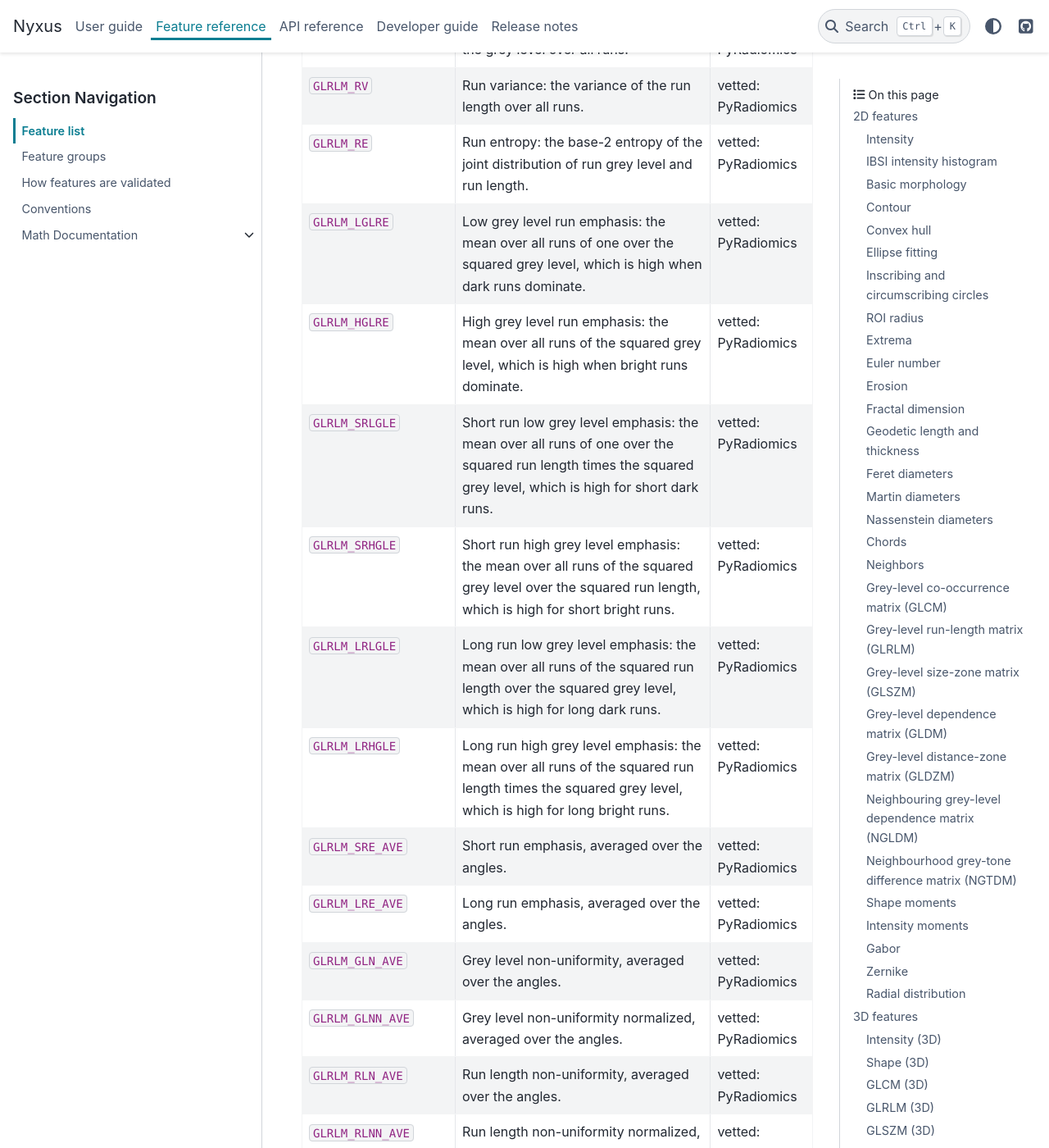
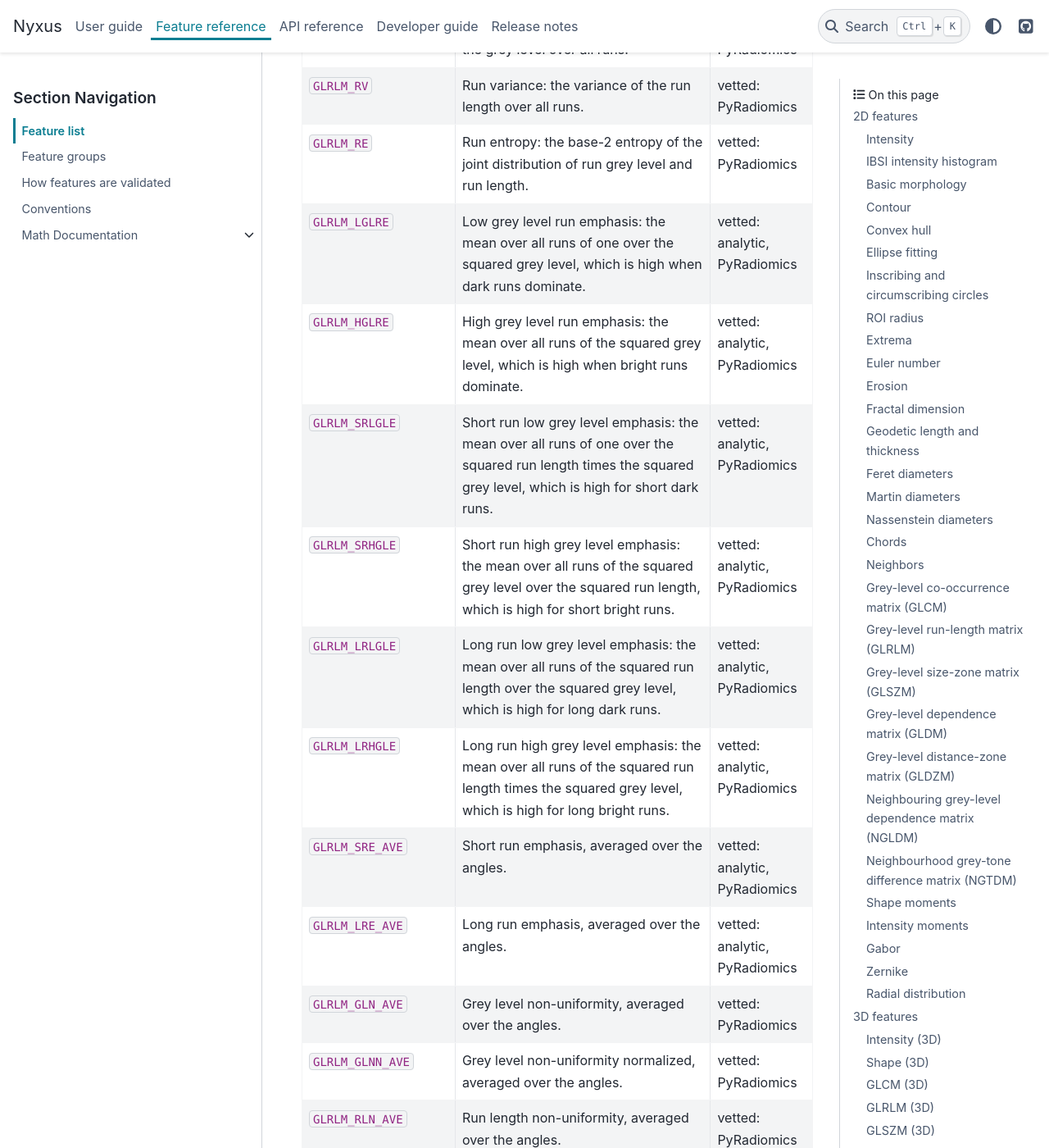
Before and after one commit to PolusAI/nyxus, a Sphinx documentation site: the page built from docs/source/featurelist.rst, in a window 1280 px wide and 1400 px high, scrolled down 40687 px. Shown: the whole window at 82% size. Built offline with Sphinx 7.4.7 and the PyData theme 0.15.4, drawn with Linux system fonts in a browser that asks for light colours; some of the changed text lies outside the part shown.

Commit message:
docs(features): list the analytic oracle in the GLRLM and GLSZM references
featurelist.rst and the 2D and 3D GLRLM and GLSZM feature indexes are
generated from the vetting registry, whose emphasis rows now carry the
analytic closed-form assertions. Regenerated with
docs/tools/gen_feature_reference.py: the affected features list
"analytic (rel. 1e-12)" among their oracles and "analytic" among the
tools they are vetted against.

```diff
--- a/docs/source/Math/glszm_3d_index.inc
+++ b/docs/source/Math/glszm_3d_index.inc
@@ -13,12 +13,12 @@
    * - :ref:`3GLSZM_SAE <feature-3glszm-sae>`
      - Small area emphasis
      - 5QRC
-     - PyRadiomics (rel. 1e-9)
+     - analytic (rel. 1e-12), PyRadiomics (rel. 1e-9)
      - 0.4938
    * - :ref:`3GLSZM_LAE <feature-3glszm-lae>`
      - Large area emphasis
      - 48P8
-     - PyRadiomics (rel. 1e-9)
+     - analytic (rel. 1e-12), PyRadiomics (rel. 1e-9)
      - 13.89
    * - :ref:`3GLSZM_GLN <feature-3glszm-gln>`
      - Grey level non-uniformity
--- a/docs/source/Math/glszm_index.inc
+++ b/docs/source/Math/glszm_index.inc
@@ -13,12 +13,12 @@
    * - :ref:`GLSZM_SAE <feature-glszm-sae>`
      - Small area emphasis
      - 5QRC
-     - MIRP (abs. 1e-9)
+     - analytic (rel. 1e-12), MIRP (abs. 1e-9)
      - 0.6852
    * - :ref:`GLSZM_LAE <feature-glszm-lae>`
      - Large area emphasis
      - 48P8
-     - MIRP (abs. 1e-9)
+     - analytic (rel. 1e-12), MIRP (abs. 1e-9)
      - 4.333
    * - :ref:`GLSZM_GLN <feature-glszm-gln>`
      - Grey level non-uniformity
--- a/docs/source/featurelist.rst
+++ b/docs/source/featurelist.rst
@@ -1081,10 +1081,10 @@ Definitions, formulas and settings: :doc:`/Math/f_glrlm`.
      - Validation
    * - ``GLRLM_SRE``
      - Short run emphasis: the mean over all runs of one over the squared run length, which is high when short runs dominate (fine texture).
-     - vetted: PyRadiomics
+     - vetted: analytic, PyRadiomics
    * - ``GLRLM_LRE``
      - Long run emphasis: the mean over all runs of the squared run length, which is high when long runs dominate (coarse texture).
-     - vetted: PyRadiomics
+     - vetted: analytic, PyRadiomics
    * - ``GLRLM_GLN``
      - Grey level non-uniformity: the sum over grey levels of the squared number of runs at that level, divided by the number of runs; it is low when runs are spread evenly over the grey levels.
      - vetted: PyRadiomics
@@ -1111,28 +1111,28 @@ Definitions, formulas and settings: :doc:`/Math/f_glrlm`.
      - vetted: PyRadiomics
    * - ``GLRLM_LGLRE``
      - Low grey level run emphasis: the mean over all runs of one over the squared grey level, which is high when dark runs dominate.
-     - vetted: PyRadiomics
+     - vetted: analytic, PyRadiomics
    * - ``GLRLM_HGLRE``
      - High grey level run emphasis: the mean over all runs of the squared grey level, which is high when bright runs dominate.
-     - vetted: PyRadiomics
+     - vetted: analytic, PyRadiomics
    * - ``GLRLM_SRLGLE``
      - Short run low grey level emphasis: the mean over all runs of one over the squared run length times the squared grey level, which is high for short dark runs.
-     - vetted: PyRadiomics
+     - vetted: analytic, PyRadiomics
    * - ``GLRLM_SRHGLE``
      - Short run high grey level emphasis: the mean over all runs of the squared grey level over the squared run length, which is high for short bright runs.
-     - vetted: PyRadiomics
+     - vetted: analytic, PyRadiomics
    * - ``GLRLM_LRLGLE``
      - Long run low grey level emphasis: the mean over all runs of the squared run length over the squared grey level, which is high for long dark runs.
-     - vetted: PyRadiomics
+     - vetted: analytic, PyRadiomics
    * - ``GLRLM_LRHGLE``
      - Long run high grey level emphasis: the mean over all runs of the squared run length times the squared grey level, which is high for long bright runs.
-     - vetted: PyRadiomics
+     - vetted: analytic, PyRadiomics
    * - ``GLRLM_SRE_AVE``
      - Short run emphasis, averaged over the angles.
-     - vetted: PyRadiomics
+     - vetted: analytic, PyRadiomics
    * - ``GLRLM_LRE_AVE``
      - Long run emphasis, averaged over the angles.
-     - vetted: PyRadiomics
+     - vetted: analytic, PyRadiomics
    * - ``GLRLM_GLN_AVE``
      - Grey level non-uniformity, averaged over the angles.
      - vetted: PyRadiomics
@@ -1165,16 +1165,16 @@ Definitions, formulas and settings: :doc:`/Math/f_glrlm`.
      - vetted: PyRadiomics
    * - ``GLRLM_SRLGLE_AVE``
      - Short run low grey level emphasis, averaged over the angles.
-     - vetted: PyRadiomics
+     - vetted: analytic, PyRadiomics
    * - ``GLRLM_SRHGLE_AVE``
      - Short run high grey level emphasis, averaged over the angles.
-     - vetted: PyRadiomics
+     - vetted: analytic, PyRadiomics
    * - ``GLRLM_LRLGLE_AVE``
      - Long run low grey level emphasis, averaged over the angles.
-     - vetted: PyRadiomics
+     - vetted: analytic, PyRadiomics
    * - ``GLRLM_LRHGLE_AVE``
      - Long run high grey level emphasis, averaged over the angles.
-     - vetted: PyRadiomics
+     - vetted: analytic, PyRadiomics
 
 .. _features-glszm:
 
@@ -1194,10 +1194,10 @@ Definitions, formulas and settings: :doc:`/Math/f_glszm`.
      - Validation
    * - ``GLSZM_SAE``
      - Small area emphasis: the mean over all zones of one over the squared zone size, which is high when small zones dominate (fine texture); IBSI calls it small zone emphasis.
-     - vetted: MIRP
+     - vetted: analytic, MIRP
    * - ``GLSZM_LAE``
      - Large area emphasis: the mean over all zones of the squared zone size, which is high when large zones dominate (coarse texture); IBSI calls it large zone emphasis.
-     - vetted: MIRP
+     - vetted: analytic, MIRP
    * - ``GLSZM_GLN``
      - Grey level non-uniformity: the sum over grey levels of the squared number of zones at that level, divided by the number of zones; it is low when zones are spread evenly over the grey levels.
      - vetted: MIRP
@@ -2510,10 +2510,10 @@ Definitions, formulas and settings: :doc:`/Math/f_glrlm_3d`.
      - Validation
    * - ``3GLRLM_SRE``
      - Short run emphasis: the mean over all runs of one over the squared run length, which is high when short runs dominate (fine texture).
-     - vetted: PyRadiomics
+     - vetted: analytic, PyRadiomics
    * - ``3GLRLM_LRE``
      - Long run emphasis: the mean over all runs of the squared run length, which is high when long runs dominate (coarse texture).
-     - vetted: PyRadiomics
+     - vetted: analytic, PyRadiomics
    * - ``3GLRLM_GLN``
      - Grey level non-uniformity: the sum over grey levels of the squared number of runs at that level, divided by the number of runs; it is low when runs are spread evenly over the grey levels.
      - vetted: PyRadiomics
@@ -2540,28 +2540,28 @@ Definitions, formulas and settings: :doc:`/Math/f_glrlm_3d`.
      - vetted: PyRadiomics
    * - ``3GLRLM_LGLRE``
      - Low grey level run emphasis: the mean over all runs of one over the squared grey level, which is high when dark runs dominate.
-     - vetted: PyRadiomics
+     - vetted: analytic, PyRadiomics
    * - ``3GLRLM_HGLRE``
      - High grey level run emphasis: the mean over all runs of the squared grey level, which is high when bright runs dominate.
-     - vetted: PyRadiomics
+     - vetted: analytic, PyRadiomics
    * - ``3GLRLM_SRLGLE``
      - Short run low grey level emphasis: the mean over all runs of one over the squared run length times the squared grey level, which is high for short dark runs.
-     - vetted: PyRadiomics
+     - vetted: analytic, PyRadiomics
    * - ``3GLRLM_SRHGLE``
      - Short run high grey level emphasis: the mean over all runs of the squared grey level over the squared run length, which is high for short bright runs.
-     - vetted: PyRadiomics
+     - vetted: analytic, PyRadiomics
    * - ``3GLRLM_LRLGLE``
      - Long run low grey level emphasis: the mean over all runs of the squared run length over the squared grey level, which is high for long dark runs.
-     - vetted: PyRadiomics
+     - vetted: analytic, PyRadiomics
    * - ``3GLRLM_LRHGLE``
      - Long run high grey level emphasis: the mean over all runs of the squared run length times the squared grey level, which is high for long bright runs.
-     - vetted: PyRadiomics
+     - vetted: analytic, PyRadiomics
    * - ``3GLRLM_SRE_AVE``
      - Short run emphasis, averaged over the directions.
-     - vetted: PyRadiomics
+     - vetted: analytic, PyRadiomics
    * - ``3GLRLM_LRE_AVE``
      - Long run emphasis, averaged over the directions.
-     - vetted: PyRadiomics
+     - vetted: analytic, PyRadiomics
    * - ``3GLRLM_GLN_AVE``
      - Grey level non-uniformity, averaged over the directions.
      - vetted: PyRadiomics
@@ -2594,16 +2594,16 @@ Definitions, formulas and settings: :doc:`/Math/f_glrlm_3d`.
      - vetted: PyRadiomics
    * - ``3GLRLM_SRLGLE_AVE``
      - Short run low grey level emphasis, averaged over the directions.
-     - vetted: PyRadiomics
+     - vetted: analytic, PyRadiomics
    * - ``3GLRLM_SRHGLE_AVE``
      - Short run high grey level emphasis, averaged over the directions.
-     - vetted: PyRadiomics
+     - vetted: analytic, PyRadiomics
    * - ``3GLRLM_LRLGLE_AVE``
      - Long run low grey level emphasis, averaged over the directions.
-     - vetted: PyRadiomics
+     - vetted: analytic, PyRadiomics
    * - ``3GLRLM_LRHGLE_AVE``
      - Long run high grey level emphasis, averaged over the directions.
-     - vetted: PyRadiomics
+     - vetted: analytic, PyRadiomics
 
 .. _features-glszm-3d:
 
@@ -2623,10 +2623,10 @@ Definitions, formulas and settings: :doc:`/Math/f_glszm_3d`.
      - Validation
    * - ``3GLSZM_SAE``
      - Small area emphasis: the mean over all zones of one over the squared zone size, which is high when small zones dominate (fine texture); IBSI calls it small zone emphasis.
-     - vetted: PyRadiomics
+     - vetted: analytic, PyRadiomics
    * - ``3GLSZM_LAE``
      - Large area emphasis: the mean over all zones of the squared zone size, which is high when large zones dominate (coarse texture); IBSI calls it large zone emphasis.
-     - vetted: PyRadiomics
+     - vetted: analytic, PyRadiomics
    * - ``3GLSZM_GLN``
      - Grey level non-uniformity: the sum over grey levels of the squared number of zones at that level, divided by the number of zones; it is low when zones are spread evenly over the grey levels.
      - vetted: PyRadiomics
```
Also changed, not shown: docs/source/Math/glrlm_3d_index.inc (+8 -8 lines), docs/source/Math/glrlm_index.inc (+8 -8 lines).
